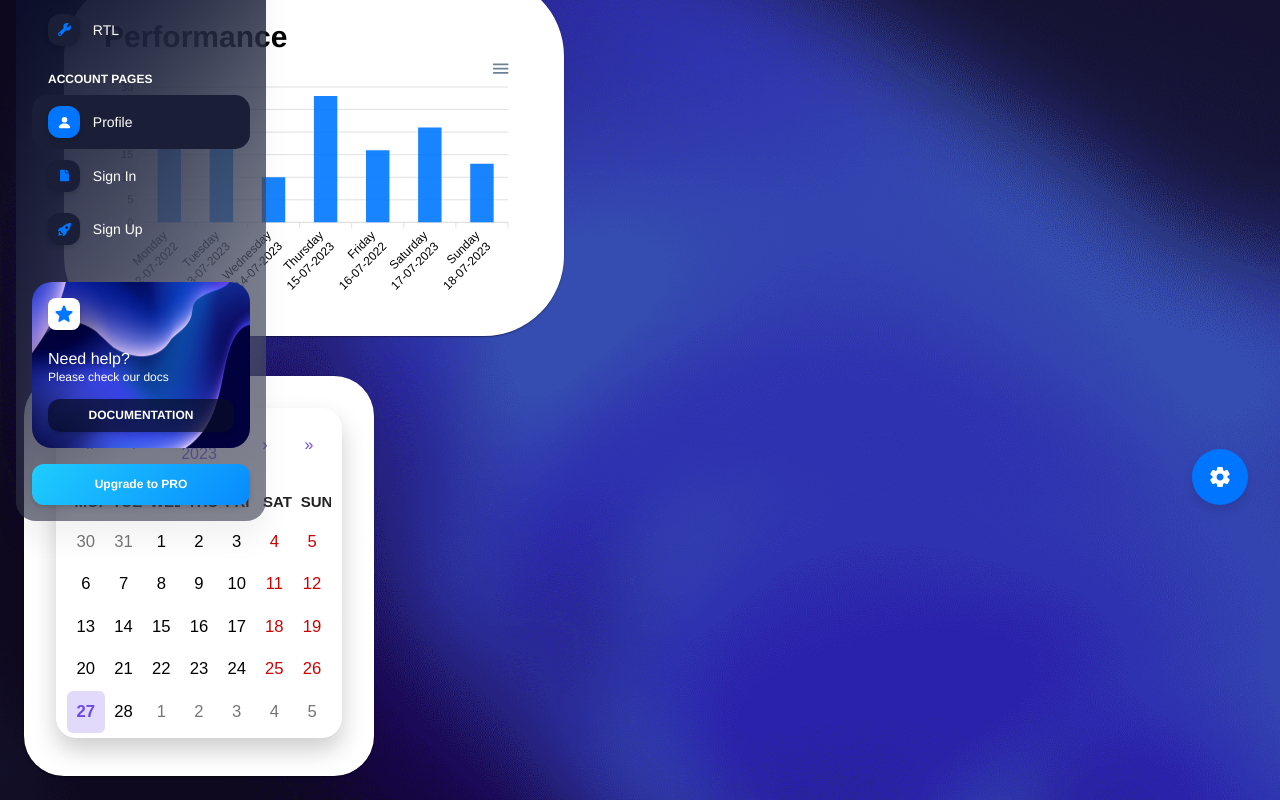
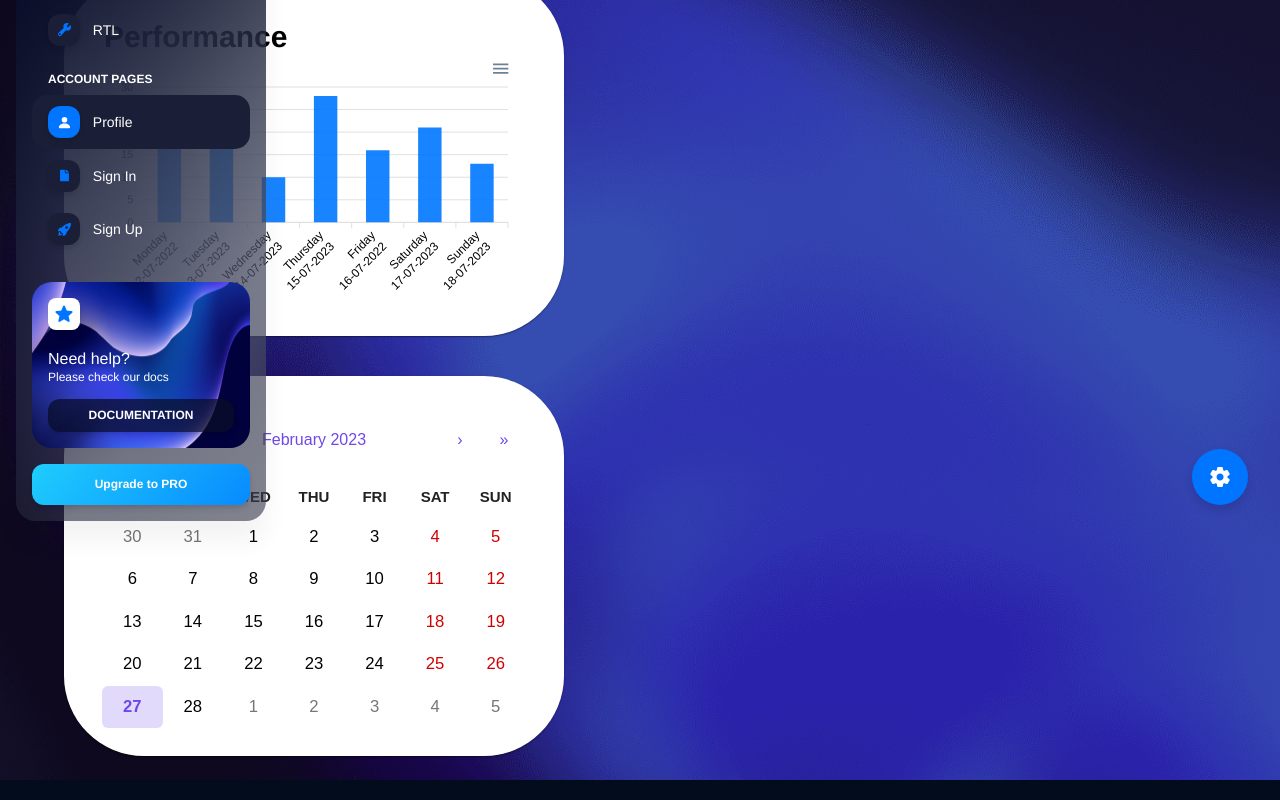
Before and after one commit to chulanpro5/hcmuwus_personalized_learning, a React (Create React App) app: page /profile in a window 1280 px wide. Shown: the part 263-1063 px from the top of the page. Built offline with nearby package versions, Linux system fonts and the light colour scheme; a small style sheet from the web is missing.

Commit message:
update calendar - profile

```diff
--- a/src/layouts/profile/components/Calendar/Calendar.css
+++ b/src/layouts/profile/components/Calendar/Calendar.css
@@ -1,15 +1,14 @@
-
 .react-calendar {
-    width: 313px;
-    height: 330px;
+    width: 480px;
+    height: 350px;
     max-height: 100%;
+    padding: 5px;
+    margin: auto;
     max-width: 100%;
-    padding: 10px;
+    border-color: white;;
     background-color: #fff;
     color: #222;
-    border-color: white;
-    border-radius: 20px;
-    box-shadow: 0 12px 24px rgba(0, 0, 0, 0.2);
+    border-radius: 10px;
     font-family: Arial, Helvetica, sans-serif;
     line-height: 1.125em;
    }
--- a/src/layouts/profile/components/Calendar/Calendar.js
+++ b/src/layouts/profile/components/Calendar/Calendar.js
@@ -2,6 +2,7 @@ import React from 'react';
 import Calendar from 'react-calendar';
 import 'react-calendar/dist/Calendar.css';
 import './Calendar.css';
+
 class MyCalendar extends React.Component {
     constructor(props) {
         super(props);
@@ -9,8 +10,7 @@ class MyCalendar extends React.Component {
 
 
     render() {
-        return ( <Calendar locale="en-EN"/>
-        );
+        return (<Calendar locale="en-EN"/>);
     }
 }
 
--- a/src/layouts/profile/index.js
+++ b/src/layouts/profile/index.js
@@ -63,7 +63,7 @@ function Overview() {
         </Grid>
         <Grid container>
           <Grid item >
-            <Paper sx={{width: 350, height: 400, borderRadius: 10, padding: 4}}>
+            <Paper sx={{width: 500, height: 380, borderRadius: 20, padding: 4, marginLeft: 5}}>
               <MyCalendar />
             </Paper>
           </Grid>
```
